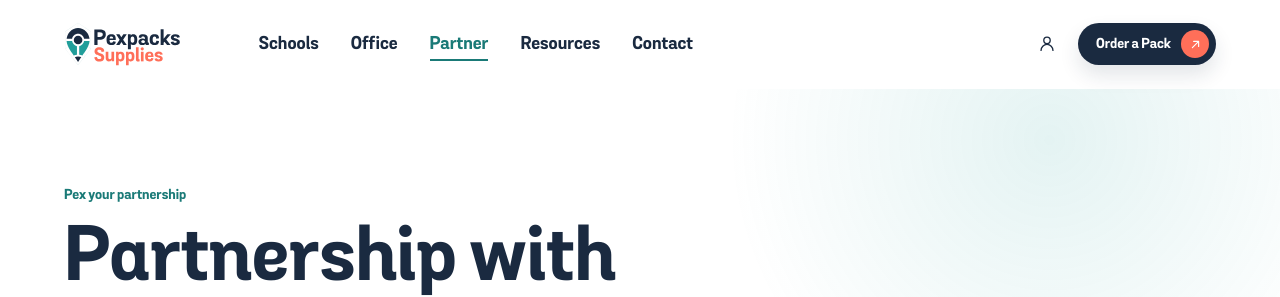
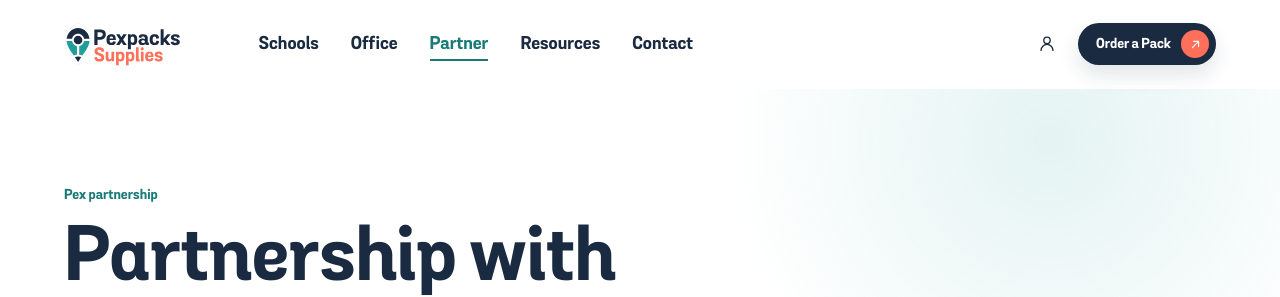
Before and after one commit to mcebisidesigner-spec/pexpacks-supplies, a Next.js app: page /partnership in a window 1280 px wide. Shown: the top 297 px of the page. Built offline with nearby package versions, Linux system fonts and the light colour scheme.

Commit message:
Update partnership eyebrow copy

```diff
--- a/app/partnership/page.tsx
+++ b/app/partnership/page.tsx
@@ -108,7 +108,7 @@ export default function PartnerWithSchoolsPage() {
   return (
     <>
       <PageHero
-        eyebrow="Pex your partnership"
+        eyebrow="Pex partnership"
         title="Partnership with real benefits"
         text="Pexpacks works with schools to simplify stationery ordering, reduce parent stress, and help learners start the year prepared with the right supplies."
         panelText="Partner value snapshot"
```
